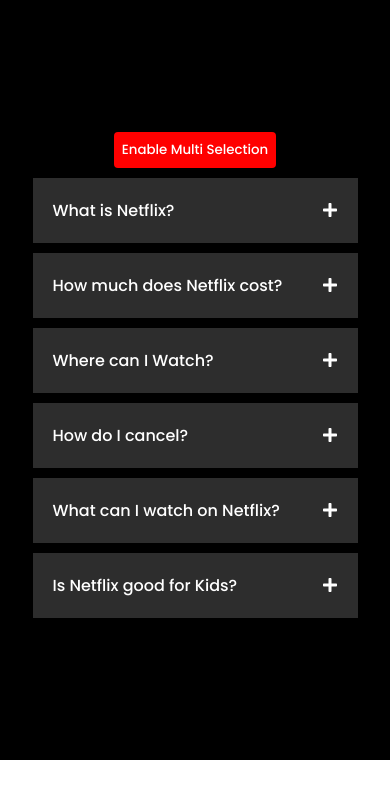
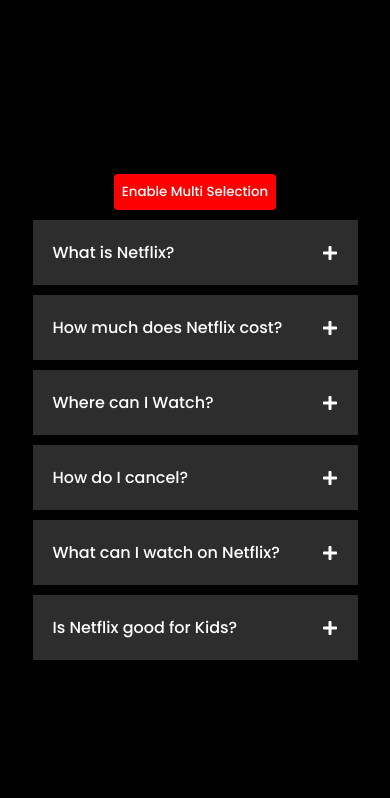
Before and after one commit to joeldasari/accordion, a React (Vite) app: page / in a window 390 px wide. Shown: the top 798 px of the page. Built offline with nearby package versions, Linux system fonts and the light colour scheme.

Commit message:
updated media queries

```diff
--- a/src/components/Accordion/styles.css
+++ b/src/components/Accordion/styles.css
@@ -61,7 +61,6 @@
     width: 325px;
   }
   .wrapper {
-    min-height: 90vh;
-    padding: 10px;
+    padding: 20px;
   }
 }
```
